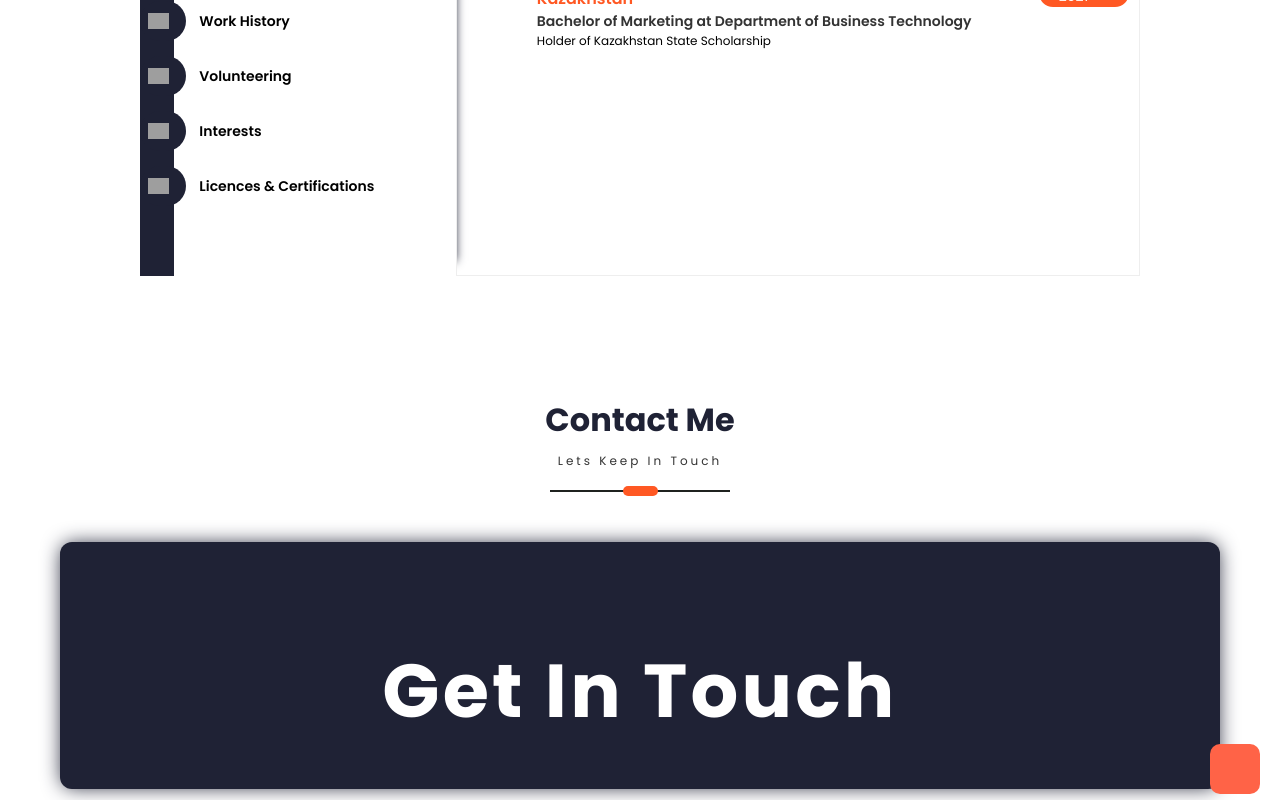
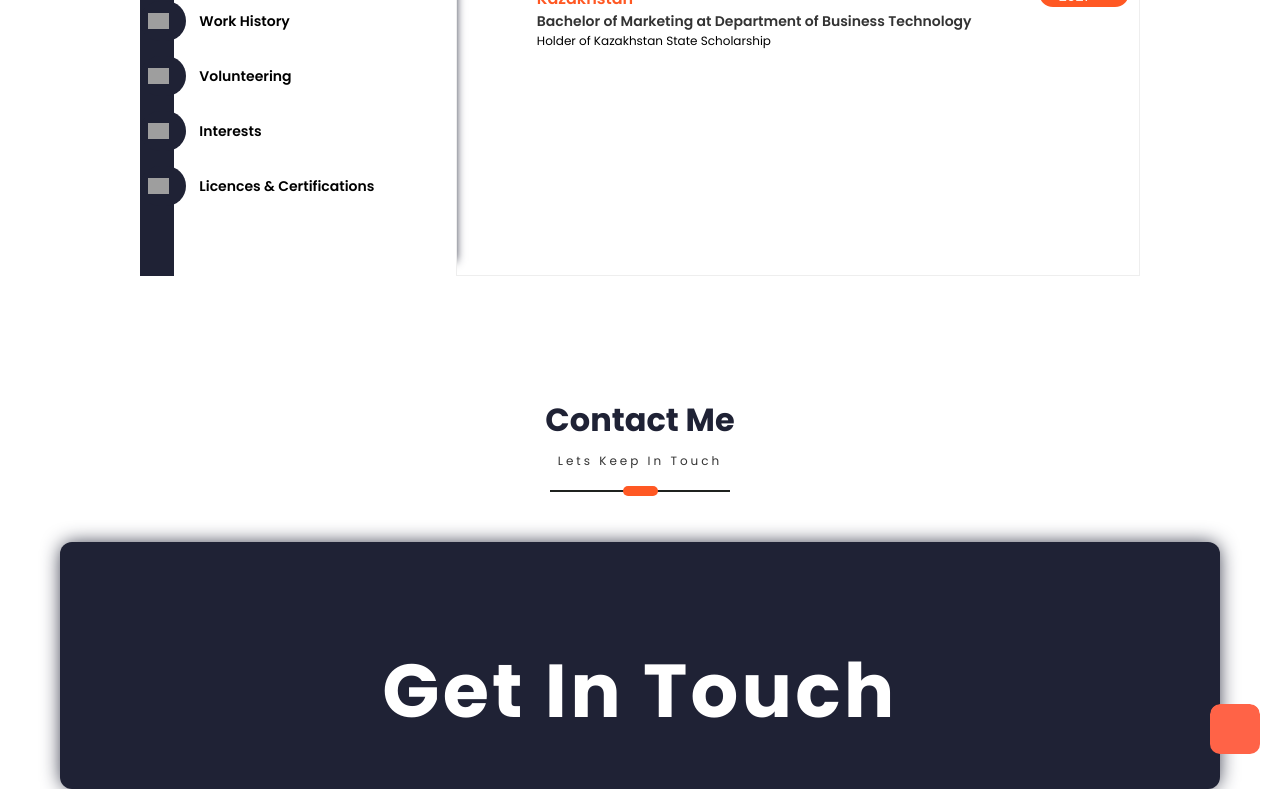
Before and after one commit to pernebay-arailym/cv-portfolio, a React (Vite) app: page / in a window 1280 px wide. Shown: the part 1644-2444 px from the top of the page. Built offline with nearby package versions, Linux system fonts and the light colour scheme; grey boxes are pictures that could not be loaded.

Commit message:
:bug: :lipstick: fix footer

```diff
--- a/src/PortfolioContainer/Home/Footer/Footer.tsx
+++ b/src/PortfolioContainer/Home/Footer/Footer.tsx
@@ -1,11 +1,12 @@
 import "./Footer.css";
+import ShapeBg from "../../../assets/Home/shape-bg.png"
 
 const Footer = () => {
   return (
     <div className="footer-container">
       <div className="footer-parent">
         <img
-          src={require("../../../assets/Home/shape-bg.png?url")}
+          src={ShapeBg}
           alt="not internet connection"
         />
       </div>
--- a/src/PortfolioContainer/footer/Footer.css
+++ b/src/PortfolioContainer/footer/Footer.css
@@ -5,9 +5,10 @@
   margin-right: 20px;
   overflow: hidden;
   flex-direction: column;
-  margin-top: -45px;
+  margin-top: -85px;
   z-index: 100;
   cursor: pointer;
+  border-radius: 10px;
 }
 @media only screen and (min-width: 475px) {
   .scroll-container {
--- a/src/PortfolioContainer/footer/Footer.tsx
+++ b/src/PortfolioContainer/footer/Footer.tsx
@@ -1,4 +1,4 @@
-//import ScrollService from "../../utilities/ScrollService";
+import ScrollService from "../../utilities/ScrollService";
 import "./Footer.css";
 
 export default function Footer() {
@@ -6,7 +6,7 @@ export default function Footer() {
     <div id="ContactMe" className="scroll-container">
       <button
         className="btn-scroll"
-        // onClick={() => ScrollService?.scrollHandler?.scrollToHome()}
+        onClick={() => ScrollService?.scrollHandler?.scrollToHome()}
       >
         {" "}
         <i className="fa fa-arrow-up"></i>
```
